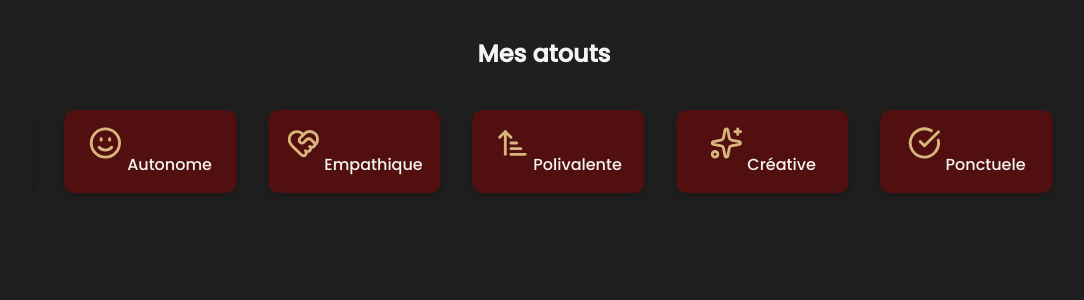
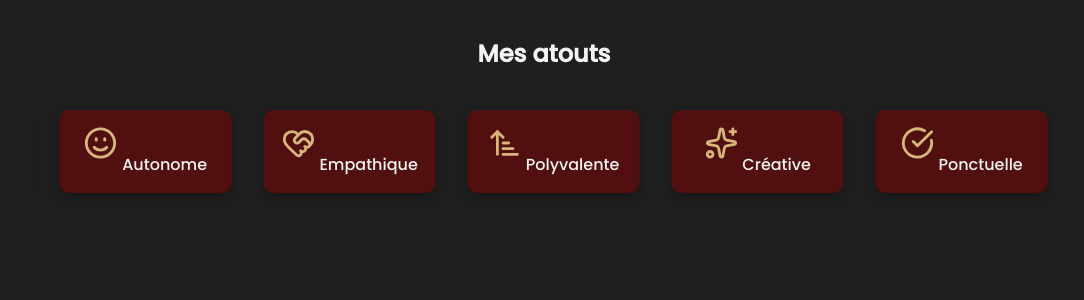
Before and after one commit to RangaTpst/portfolio_el, a PHP site: page / in a window 1280 px wide. Shown: the part 1090-1390 px from the top of the page, without its empty margins (96-1180 px from the left). Run offline with PHP 8.4, Linux system fonts and the light colour scheme; data comes from the database, SQL or seed files in the repository.

Commit message:
correction fautes

```diff
--- a/app/views/home.php
+++ b/app/views/home.php
@@ -69,11 +69,11 @@ include $partialsPath . 'header.php';
       <?php
         $atouts = [
   ['Créative', 'sparkles'],
-  ['Ponctuele', 'check-circle'],
+  ['Ponctuelle', 'check-circle'],
   ['Curieuse', 'search'],
   ['Autonome', 'smile'],
   ['Empathique', 'heart-handshake'],
-  ['Polivalente', 'arrow-up-narrow-wide']
+  ['Polyvalente', 'arrow-up-narrow-wide']
 ];
 
 foreach (array_merge($atouts, $atouts) as [$label, $icon]) {
```
